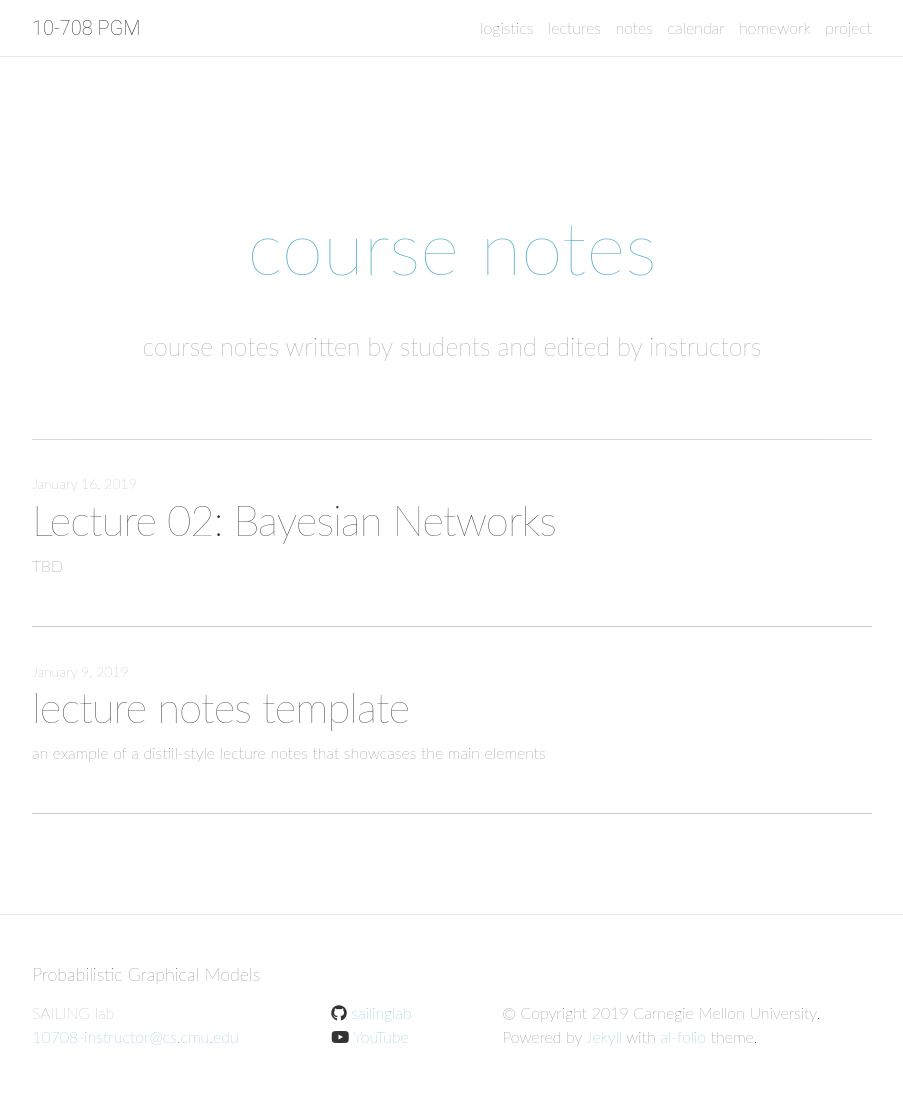
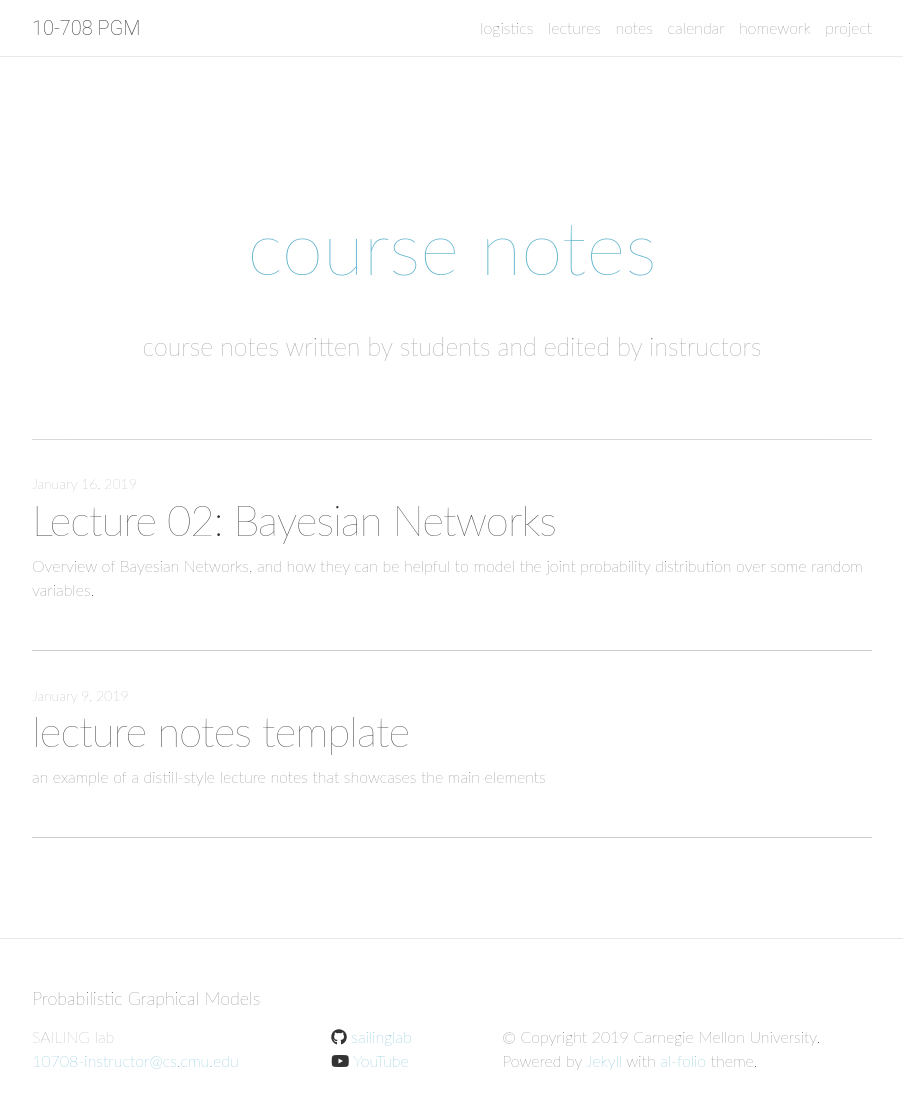
Before and after one commit to sailinglab/pgm-spring-2019, a Jekyll site: the page built from notes/index.html, in a window 1280 px wide and 1134 px high. Shown: the top 1109 px of the window, without its empty margins (188-1091 px from the left). Built offline with Jekyll 4.4.1, drawn with Linux system fonts in a browser that asks for light colours; nearby versions of some CDN libraries; the list of posts is cut into pages by our own code; comment, search, counter and statistics services are not loaded; some of the changed lines change nothing that is shown.

Commit message:
updated graph terminology for example

```diff
--- a/_posts/2019-01-16-lecture-02.md
+++ b/_posts/2019-01-16-lecture-02.md
@@ -1,7 +1,7 @@
 ---
 layout: distill
 title: "Lecture 02: Bayesian Networks"
-description: TBD
+description: Overview of Bayesian Networks, and how they can  be helpful to model the joint probability distribution over some random variables.
 date: 2019-01-16
 
 lecturers:
@@ -23,7 +23,7 @@
     url: "#"  # optional URL to the editor's homepage
 
 abstract: >
-  An example abstract block.
+  Bayesian networks are a graphical model which representats of probability distributions using a directed acyclic graph.
 ---
 
 # Readings
@@ -104,12 +104,18 @@
 
 Objective: determine which independencies hold for every distribution $$P$$ which factorizes over $$G$$.
 
+#### Definition 2.16 Trail
+
+We say that $$X_1, ... X_k$$ form a trail in the graph $$\mathcal{K} = (\mathcal{X}, \mathcal{E}) $$ if for every $$i = 1, ... , k-1$$ we have that $$ X_i \rightleftharpoons X_{i+1}$$.
+
+#### Types of active two edge trails
+
 By examining 2-edge connections between nodes $$X,Y,Z$$ four types of active trails, i.e. trails along which influence can flow from $$X$$ to $$Z$$, are apparent:
 
-1. Causal trail
-2. Evidential trail
-3. Common cause
-4. Common effect
+1. Causal trail $$X \rightarrow Z \rightarrow Y$$ : active iff Z is not observed.
+2. Evidential trail $$X \leftarrow Z \leftarrow Y$$ : active iff Z is not observed.
+3. Common cause $$X \leftarrow Z \rightarrow Y$$ : active iff Z is not observed.
+4. Common effect $$X \rightarrow Z \leftarrow Y$$ : active iff Z or one of its descendants is observed.
 
 For influence to flow through a longer trail $$ X_1 \rightleftharpoons ... \rightleftharpoons X_n  $$, every two-edge trail within must allow influence flow. This is summarized as follows:
 
@@ -166,6 +172,7 @@
 * Parameters: greek characters. Can be considered random variables
 
 ## The Dishonest Casino
+
 Let $$\textbf{x}$$ be a sequence of random variables, $$x_1,...,x_T$$, where $$x_t$$ is the outcome
 of a casino's die roll, $$ x \in (1,2,3,4,5,6) $$. Also, let $$\textbf{y}$$ be a parse of random
 variables, $$y_1,...,y_T$$, where $$y_t$$ is the outcome of whether the die was fair or bias,$$ y \in (0,1)$$. The bias die follows the following distributions:
@@ -368,20 +375,20 @@
 
 <img src="{{ '/assets/img/notes/lecture-02/IG_Exp.png' | relative_url }}" />
 
-In this graph there are 2 Bayes' Ball algorithm structures:
+In this graph there are two types of active trail structures (see section 3.3.1 above from the reading for definition):
 
 * common cause: $$x_3 \leftarrow x_1 \rightarrow x_4$$. This trail is active if we don't condition on $$x_1$$.
 * common effect: $$x_2 \rightarrow x_3 \leftarrow x_1$$. This trail is active if we condition on $$x_3$$.
 
 To find the independencies, consider all trails with length greater than 2 (since a node cannot be independent of its parent).
 
-### Paths of length 3:
-* $$x_2 \rightarrow  x_3 \rightarrow x_1$$: due to 'common effect' structure, this path is blocked as long as we do not condition on $$x_3$$. Therefore we get $$x_2 \perp \{x_1\}, x_2 \perp \{x_1\} \vert x_4$$
-* $$x_3 \rightarrow  x_1 \rightarrow x_4$$: due to 'common cause' structure, this path is blocked if we condition on $$x_1$$. Therefore we get $$x_3 \perp \{x_4\} \vert x_1, x_3 \perp \{x_4\} \vert \{x_1, x_2\}$$
+### Trails of length 3:
+* $$x_2 \rightleftharpoons x_3 \rightleftharpoons x_1$$: due to 'common effect' structure, this trail is blocked as long as we do not condition on $$x_3$$. Therefore we get $$(x_2 \perp \{x_1\}), (x_2 \perp \{x_1\} \vert x_4)$$
+* $$x_3 \rightleftharpoons  x_1 \rightleftharpoonsx_4$$: due to 'common cause' structure, this trail is blocked if we condition on $$x_1$$. Therefore we get $$(x_3 \perp \{x_4\} \vert x_1), (x_3 \perp \{x_4\} \vert \{x_1, x_2\})$$
 
-### Paths of length 4 (only $$x_2 \rightarrow  x_3 \rightarrow x_1 \rightarrow x_4$$):
-* due to 'common effect' structure $$x_2 \rightarrow  x_3 \rightarrow x_1$$, this path is blocked as long as we do not condition on $$x_3$$. Therefore we get $$x_2 \perp \{x_4\},  x_2 \perp \{x_4\} \vert x_1$$.
-* due to 'common cause' structure $$x_3 \rightarrow  x_1 \rightarrow x_4$$, this path is blocked if we condition on $$x_1$$. Therefore we get $$x_2 \perp \{x_4\} \vert x_1, x_2 \perp \{x_4\} \vert \{x_1, x_3\}$$
+### Trails of length 4 (only $$x_2 \rightleftharpoons  x_3 \rightleftharpoons x_1 \rightleftharpoons x_4$$):
+* due to 'common effect' structure $$x_2 \rightleftharpoons  x_3 \rightleftharpoons x_1$$, this trail is blocked as long as we do not condition on $$x_3$$. Therefore we get $$(x_2 \perp \{x_4\}),  (x_2 \perp \{x_4\} \vert x_1)$$.
+* due to 'common cause' structure $$x_3 \rightleftharpoons  x_1 \rightleftharpoons x_4$$, this trail is blocked if we condition on $$x_1$$. Therefore we get $$(x_2 \perp \{x_4\} \vert x_1), (x_2 \perp \{x_4\} \vert \{x_1, x_3\})$$
 
 ### Full $$I(\mathcal{G})$$
 Putting the above together we have the following independencies.
```
